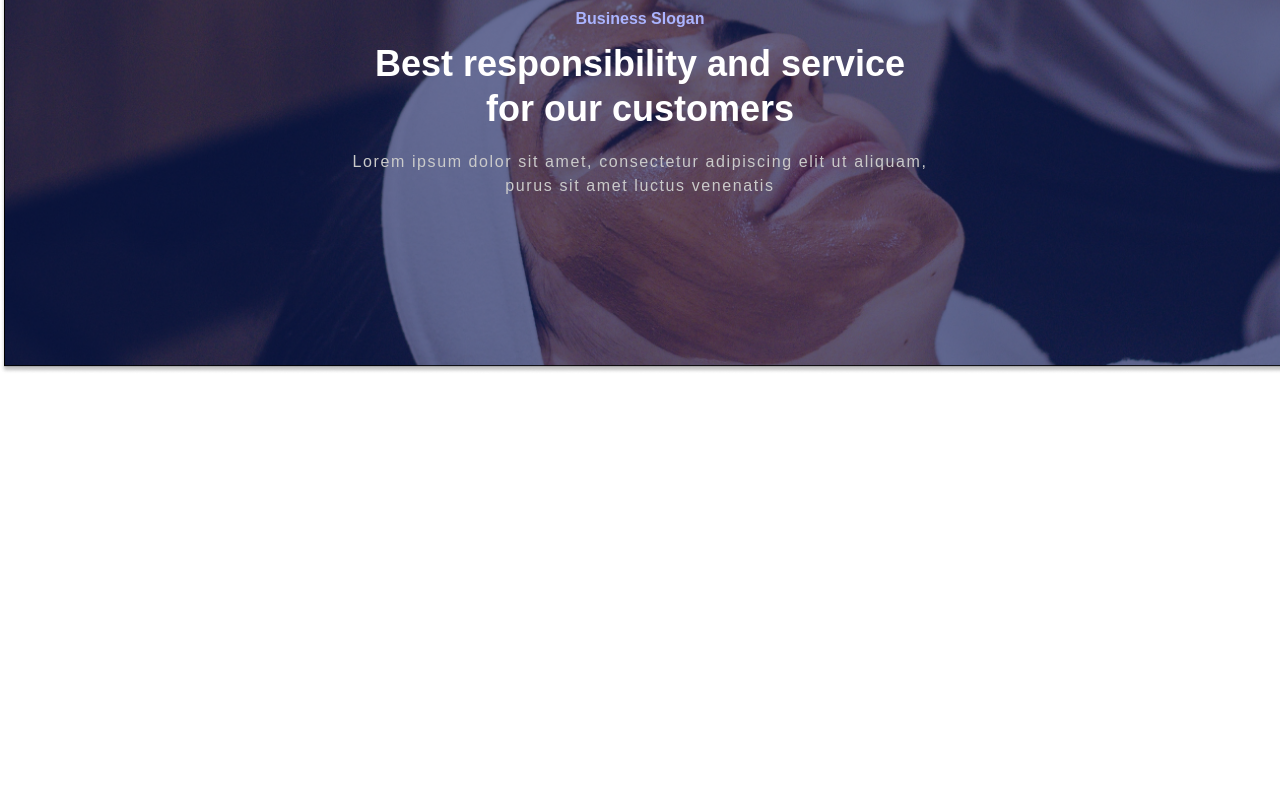
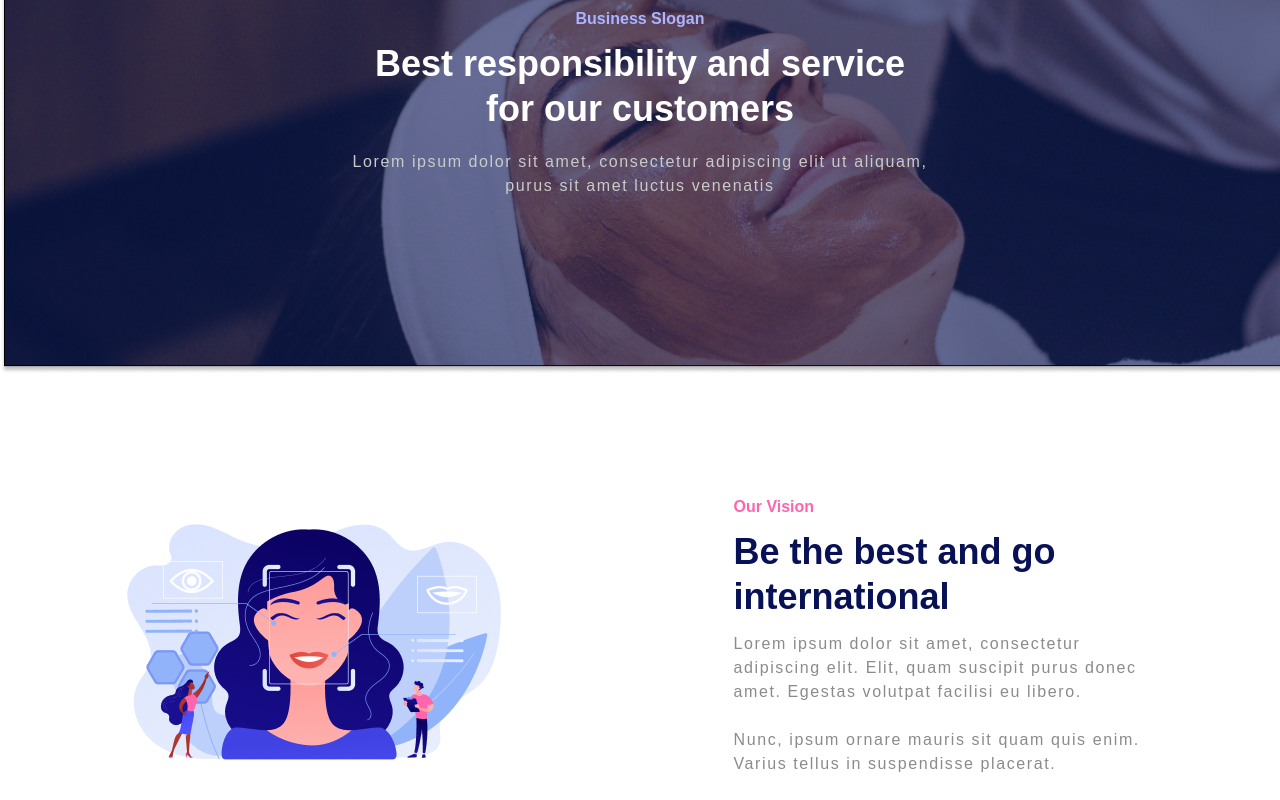
Before and after one commit to phephachoiboi/gcd-about, a React (Create React App) app: page / in a window 1280 px wide. Shown: the part 2368-3168 px from the top of the page. Before the commit the page ends 2742 px from the top, so only its background shows below. Built offline with nearby package versions, Linux system fonts and the light colour scheme; the HTML template or start-up script is replaced by a standard one.

Commit message:
section-vision

```diff
--- a/src/components/AboutScenario.js
+++ b/src/components/AboutScenario.js
@@ -3,6 +3,7 @@ import "../App.css";
 import SectionAbout from "./SectionAbout";
 import SectionTeams from "./SectionTeams";
 import SectionSlogan from "./SectionSlogan";
+import SectionVision from "./SectionVision";
 
 const AboutScenario = () => {
   return (
@@ -10,6 +11,7 @@ const AboutScenario = () => {
       <SectionAbout />
       <SectionTeams />
       <SectionSlogan />
+      <SectionVision />
     </main>
   );
 };
--- /dev/null
+++ b/src/components/SectionVision.js
@@ -0,0 +1,52 @@
+import React from "react";
+import "../App.css";
+import BgIllustration from "../assets/images/BgIllustration.png";
+
+const SectionVision = () => {
+  return (
+    <div className="w-full lg:px-0 md:px-6 sm:px-4">
+      <div className="w-full">
+        <div
+          className="flex lg:flex-row flex-col max-w-[1137px] w-full h-auto mt-[112px] mx-auto lg:justify-between
+      lg:items-start items-center"
+        >
+          {/* Left side Illustration 1 image  */}
+          <div className="max-w-[475px] w-full h-auto mt-0">
+            <img src={BgIllustration} alt="" />
+          </div>
+          {/* Right side text and button */}
+          <div className="flex flex-col max-w-[475px] w-full h-auto lg:mt-[11px] mt-8 lg:px-0 md:px-6 px-4 lg:items-start items-center lg:text-left text-center">
+            <div className="max-w-[84px] w-full h-[20px] font-poppins font-semibold text-[16px] leading-[20px] text-[#FF64AE]">
+              <p className="m-0">Our Vision</p>
+            </div>
+            <div
+              className="max-w-[411px] w-full h-[79px] font-poppins font-semibold lg:text-[36px] text-[28px] mt-[12px]
+           lg:leading-[45px] leading-[38px] text-[#091156] "
+            >
+              <p className="m-0">
+                Be the best and go
+                <br />
+                international
+              </p>
+            </div>
+            <div className="max-w-[475px] w-full h-[157px] font-poppins font-normal text-[16px] leading-[24px] text-[#8B8B8B] tracking-[0.1em] mt-[24px]">
+              <p className="m-0">
+                Lorem ipsum dolor sit amet, consectetur
+                <br />
+                adipiscing elit. Elit, quam suscipit purus donec
+                <br />
+                amet. Egestas volutpat facilisi eu libero.
+                <br />
+                <br />
+                Nunc, ipsum ornare mauris sit quam quis enim.
+                <br />
+                Varius tellus in suspendisse placerat.
+              </p>
+            </div>
+          </div>
+        </div>
+      </div>
+    </div>
+  );
+};
+export default SectionVision;
```
Also changed, not shown: src/assets/images/BgIllustration.png (added).
